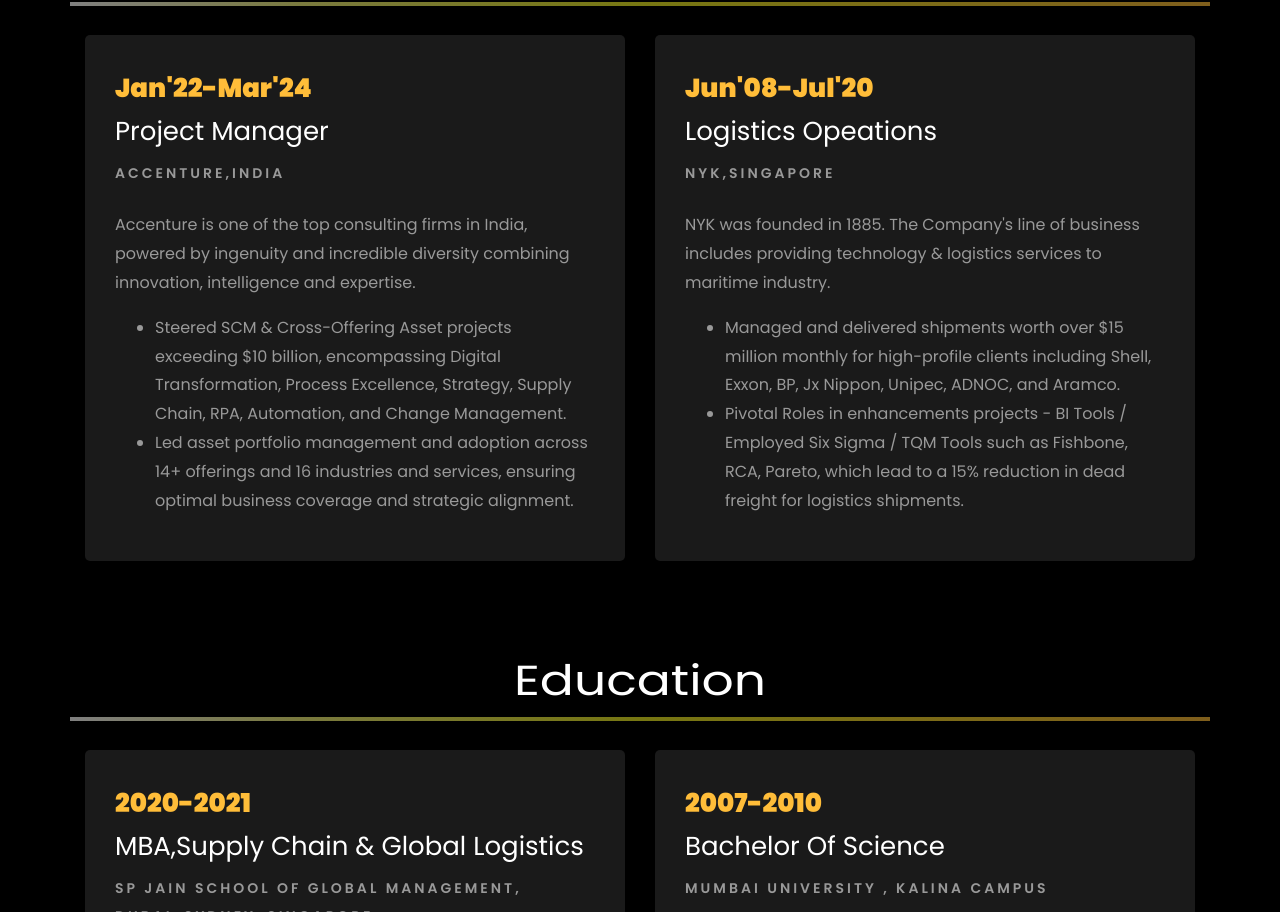
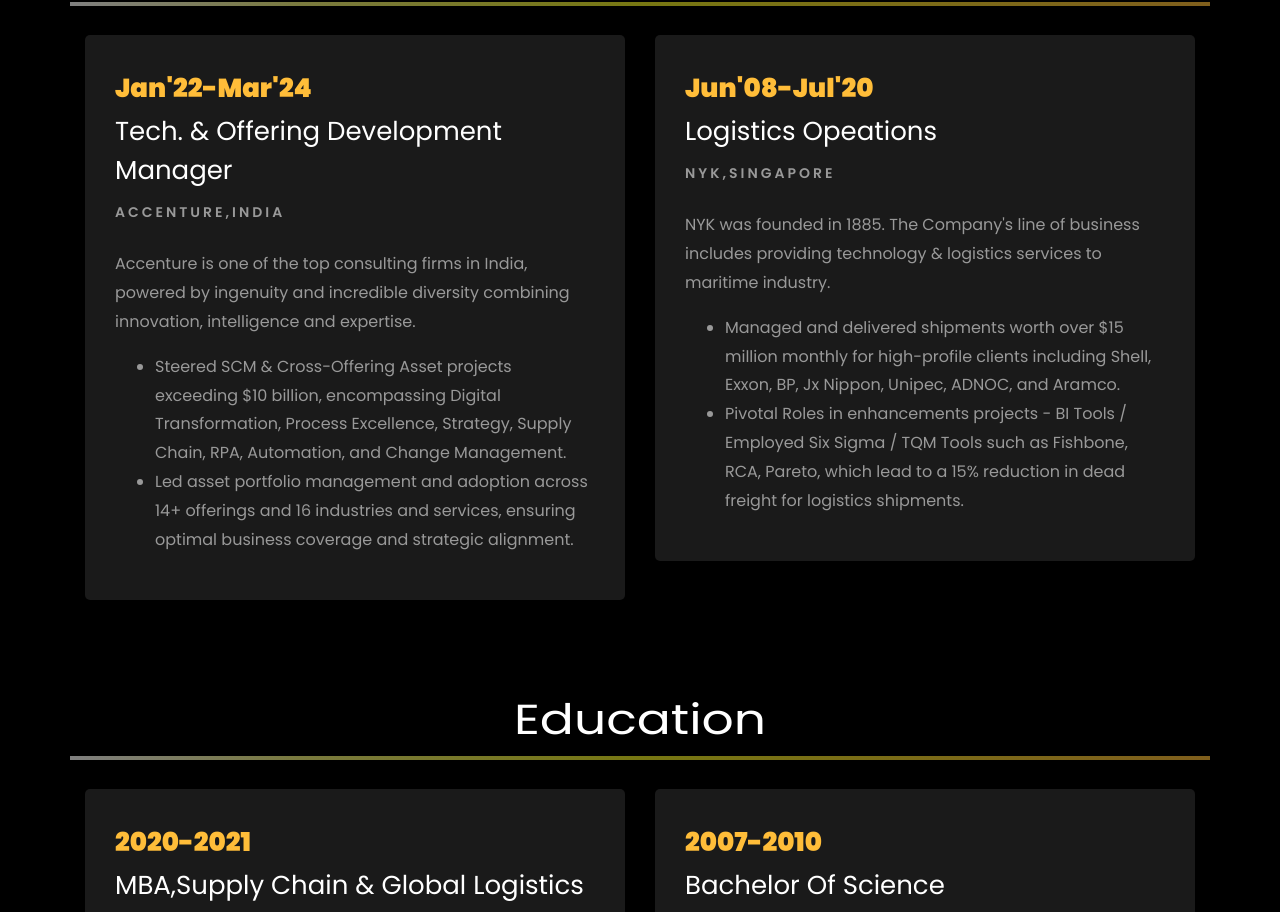
Before and after one commit to manojmandal27/manojkrmandal.github.io, a plain HTML site: page index.html in a window 1280 px wide. Shown: the part 2052-2964 px from the top of the page. Drawn offline with Linux system fonts and the light colour scheme.

Commit message:
Update index.html

```diff
--- a/index.html
+++ b/index.html
@@ -325,7 +325,7 @@
 				<div class="col-md-6">
 					<div class="resume-wrap ftco-animate">
 						<span class="date">Jan'22-Mar'24</span>
-						<h2>Project Manager</h2>
+						<h2>Tech. & Offering Development Manager</h2>
 						<span class="position">Accenture,India</span>
 						<p class="mt-4">Accenture is one of the top consulting firms in India, powered by ingenuity and incredible diversity combining innovation, intelligence and expertise.
 							<ul>
```
